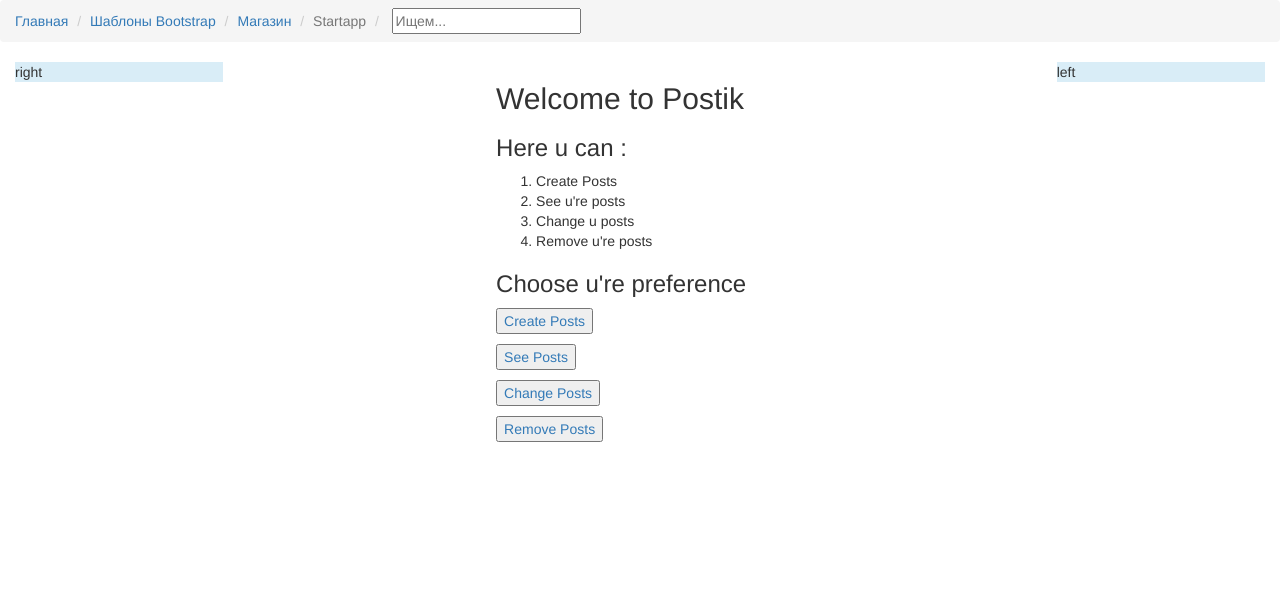
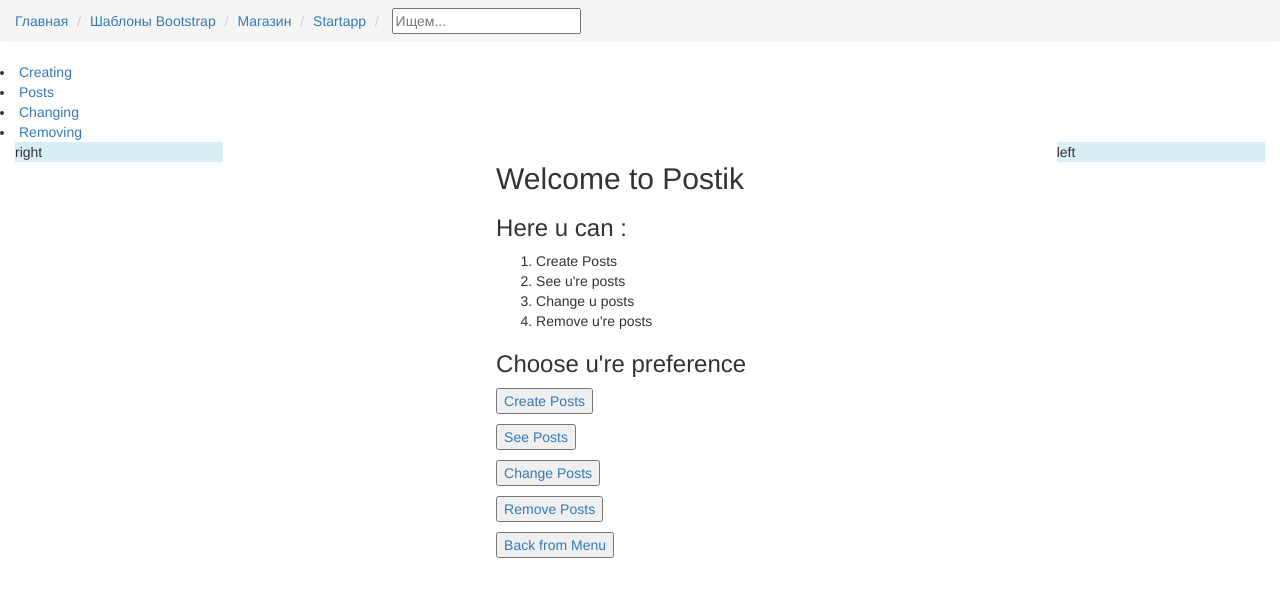
Before and after one commit to SpaikerZ/django, a Django app: page /postik/ in a window 1280 px wide. Shown: the top 597 px of the page. Run offline with Django 3.2, Linux system fonts and the light colour scheme; some libraries are stand-ins or nearby versions.

Commit message:
0.0.11/6(SeeListView)

```diff
--- a/Postik/templates/Postik/index.html
+++ b/Postik/templates/Postik/index.html
@@ -17,7 +17,7 @@
                 <p><a href="see_posts"><input type="button" value="See Posts"></a></p>
                 <p><a href="change_post"><input type="button" value="Change Posts"></a></p>
                 <p><a href="remove_post"><input type="button" value="Remove Posts"></a></p>
-
+                <p><a href="/"><input type="button" value="Back from Menu"></a></p>
             </div>
 
     {% endblock %}
--- a/Postik/templates/Postik/wrapper.html
+++ b/Postik/templates/Postik/wrapper.html
@@ -21,14 +21,24 @@
     {% block header %}
     <div class="breadcrumbs" id="breadcrumbs">
         <!-- breadcrumb --><ol class="breadcrumb">
-        <li><a href="https://bootstraptema.ru/"><span>Главная</span></a></li>
-        <li><a href="/stuff/templates_bootstrap/1"><span>Шаблоны Bootstrap</span></a></li>
-        <li><a href="/stuff/templates_bootstrap/shop/7"><span>Магазин</span></a></li>
-        <li class="active">Startapp</li>
+        <li><a href="/"><span>Главная</span></a></li>
+        <li><a href="#"><span>Шаблоны Bootstrap</span></a></li>
+        <li><a href="#"><span>Магазин</span></a></li>
+        <li><a href="#"><span>Startapp</span></a></li>
+
         <li><span class="input-icon">
             <input type="text" name="q" placeholder="Ищем..." class="nav-search-input queryField"
             id="nav-search-input" autocomplete="off"></li>
     </ol>
+                {% url 'creating' as creating_url %}
+                <li><a class="nav-link {%if creating_url == request.path %} disabled {% endif %} " href="{{ creating_url }}"><span>Creating</span></a></li>
+
+
+                <li><a href="see_posts"><span>Posts</span> </a></li>
+                <li><a href="change_post"><span>Changing</span></a></li>
+                <li><a href="remove_post"><span>Removing</span></a></li>
+
+
 
         </div>
     {% endblock %}
--- a/Postik/urls.py
+++ b/Postik/urls.py
@@ -7,13 +7,13 @@ from . import views
 
 urlpatterns = [
     path('', views.index ),
-    path('create_post/', views.create ),
+    path('create_post/', views.create, name='creating' ),
     #path('see_posts/', views.see ),
 
-    path('see_posts/', views.SeeListView.as_view()),
+    path('see_posts/', views.SeeListView.as_view(), name='See'),
 
-    path('change_post/', views.change ),
-    path('remove_post/', views.remove ),
+    path('change_post/', views.change, name='changing' ),
+    path('remove_post/', views.remove, name='removing' ),
 
     #path('postik/', include('Postik.urls')),
     #path('', include("createPost.urls")) see settings.py
--- a/Users/templates/users/wrapper.html
+++ b/Users/templates/users/wrapper.html
@@ -21,9 +21,9 @@
     {% block header %}
     <div class="breadcrumbs" id="breadcrumbs">
         <!-- breadcrumb --><ol class="breadcrumb">
-        <li><a href="https://bootstraptema.ru/"><span>Главная</span></a></li>
-        <li><a href="/stuff/templates_bootstrap/1"><span>Шаблоны Bootstrap</span></a></li>
-        <li><a href="/stuff/templates_bootstrap/shop/7"><span>Магазин</span></a></li>
+        <li><a href="/"><span>Главная</span></a></li>
+        <li><a href="#"><span>Шаблоны Bootstrap</span></a></li>
+        <li><a href="#"><span>Магазин</span></a></li>
         <li class="active">Startapp</li>
         <li><span class="input-icon">
             <input type="text" name="q" placeholder="Ищем..." class="nav-search-input queryField"
```
Also changed, not shown: dev-requirements.txt (+0 -10 lines).
